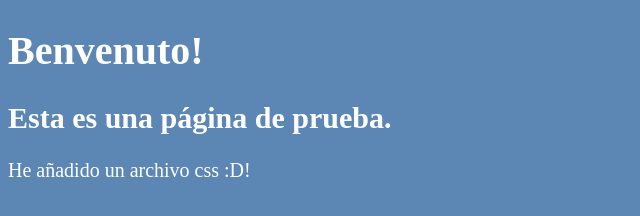
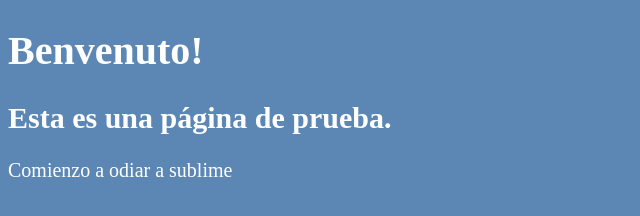
Before and after one commit to elcharles1/web-page, a plain HTML site: page index.html in a window 1280 px wide. Shown: the full height of the page, 0-640 px from the left. Drawn offline with Linux system fonts and the light colour scheme.

Commit message:
Solo un capricho

```diff
--- a/index.html
+++ b/index.html
@@ -8,6 +8,6 @@
 <body>
 	<h1>Benvenuto!</h1>
 	<h2>Esta es una página de prueba.</h2>
-	<p>He añadido un archivo css :D!</p>
+	<p>Comienzo a odiar a sublime</p>
 </body>
 </html>
```
